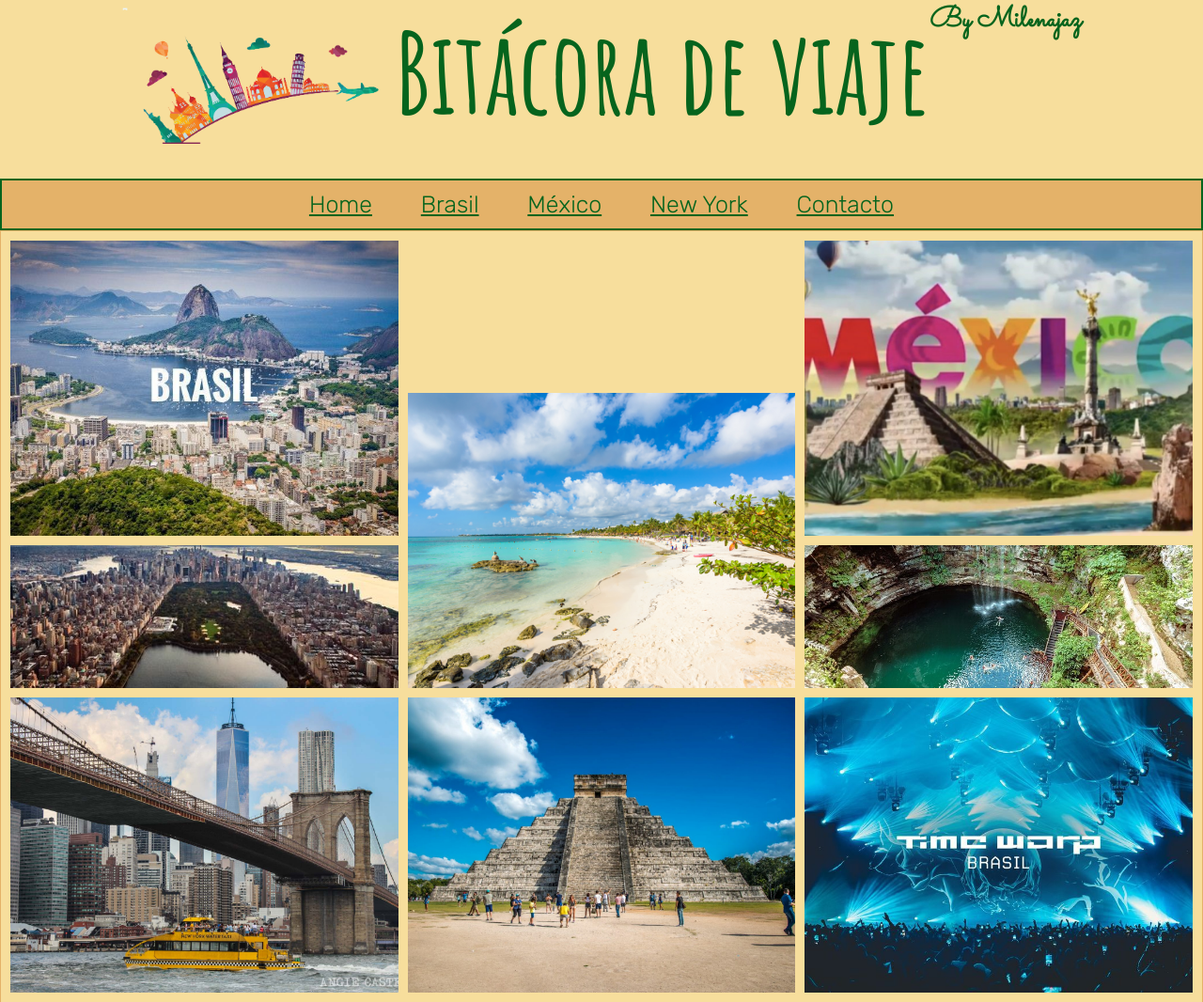
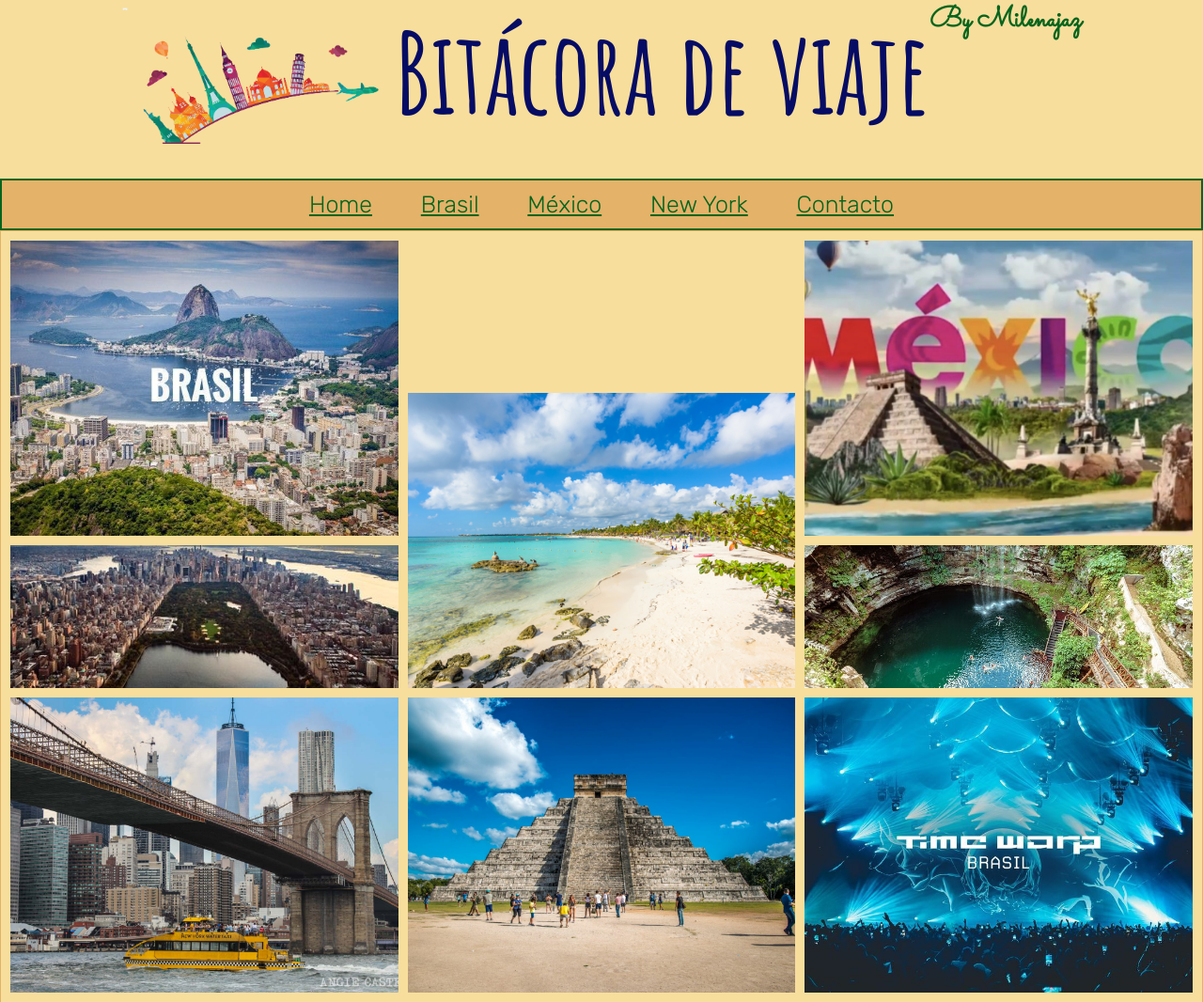
Before and after one commit to milenajaz/bitacora-deviaje, a plain HTML site: page index.html in a window 1280 px wide. Shown: the top 1066 px of the page at 94% size. Drawn offline with Linux system fonts and the light colour scheme; a web font is replaced by a local one.

```diff
--- a/css/styles.css
+++ b/css/styles.css
@@ -23,7 +23,7 @@
 .header__title { /* encabezado, posicionar en el centro */
     font-family: 'Amatic SC', cursive;
     font-size: 120px;
-    color:#06641d;
+    color:#060c64;
     display: inline;
 }
 
```
